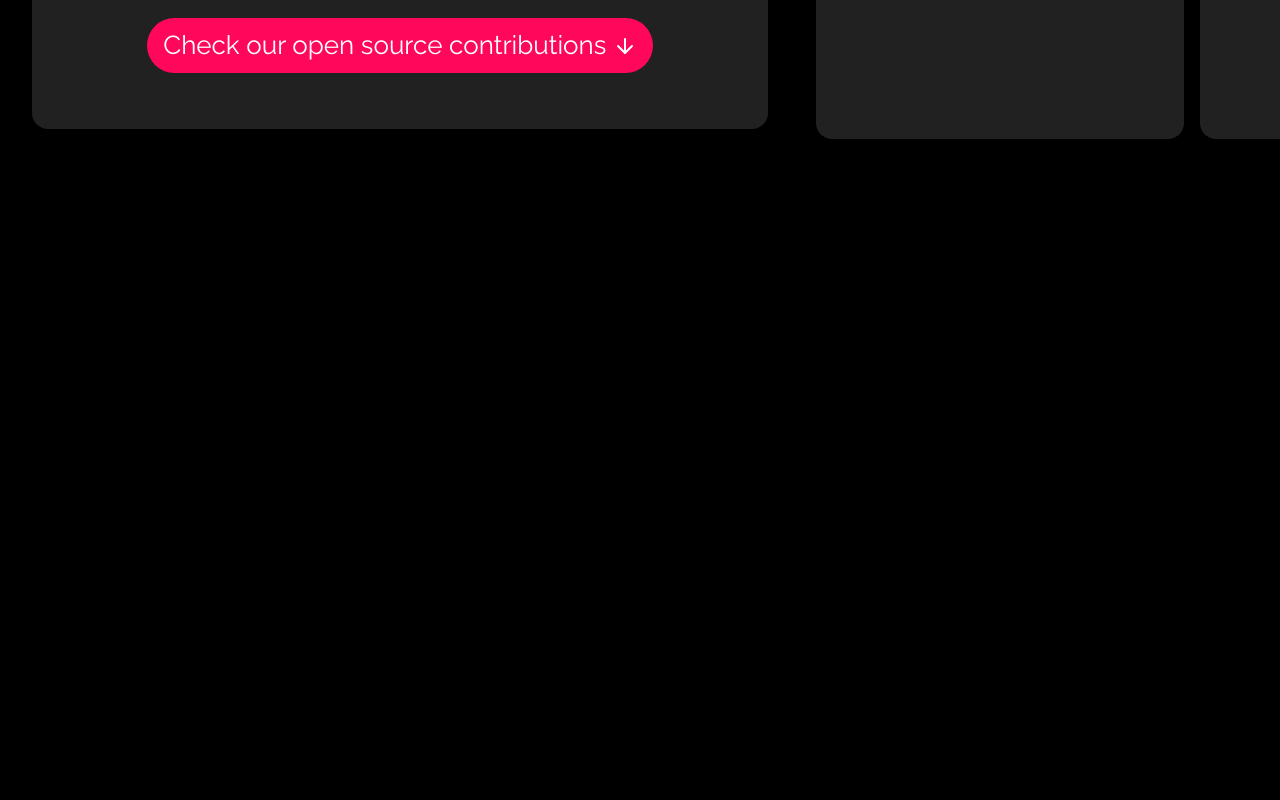
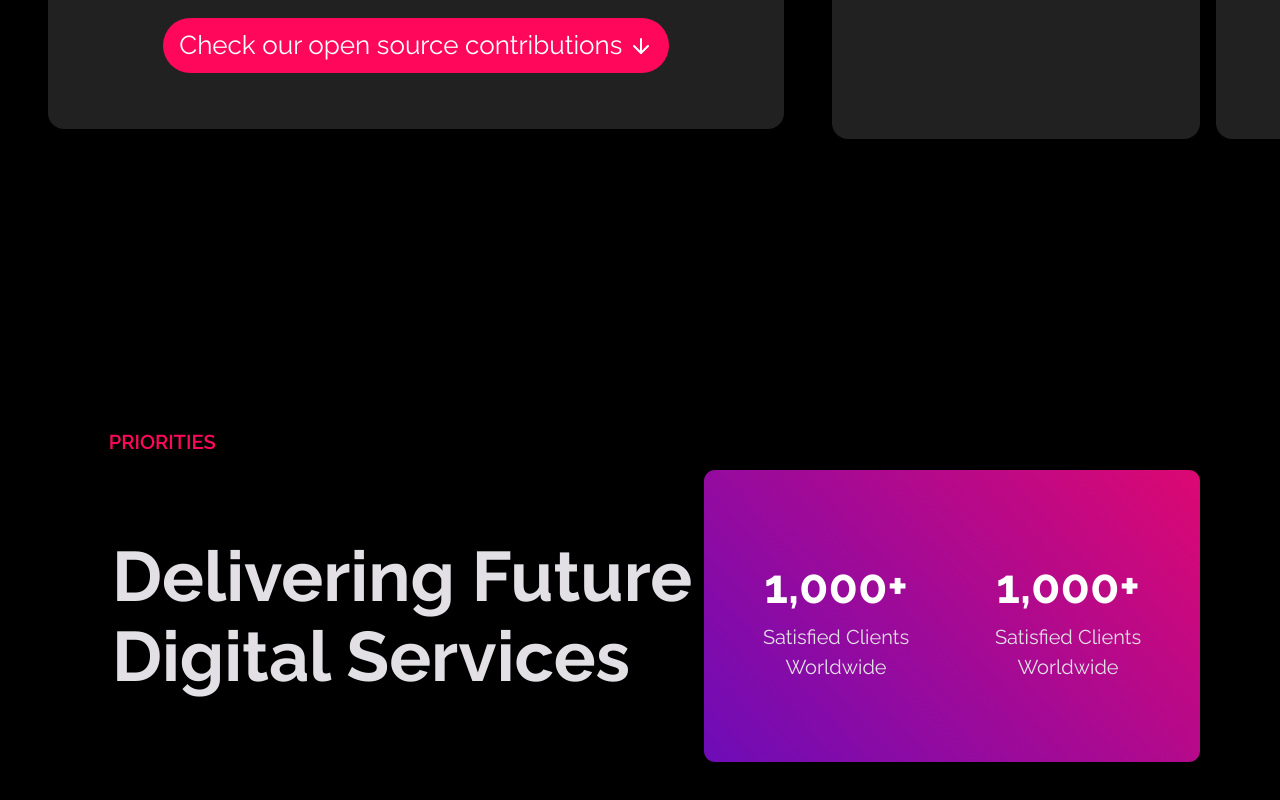
Before and after one commit to monobis/elasticmind-backup, a Next.js app: page / in a window 1280 px wide. Shown: the part 2045-2845 px from the top of the page. Before the commit the page ends 2296 px from the top, so only its background shows below. Built offline with nearby package versions, Linux system fonts and the light colour scheme.

Commit message:
feat: :sparkles: Added our services content

```diff
--- a/src/app/page.module.css
+++ b/src/app/page.module.css
@@ -57,6 +57,7 @@
 
 .carousel {
   margin-top: 12.5rem;
+  margin-inline-start: 1rem;
 }
 
 .titleCarousel {
@@ -88,3 +89,62 @@
   display: flex;
   justify-content: space-between;
 }
+
+.ourServices {
+  margin-top: 16rem;
+  padding-inline-start: 4rem;
+  padding-inline-end: 2rem;
+  max-width: 140rem;
+}
+
+.ourServicesContent {
+  display: flex;
+  justify-content: space-between;
+  padding-inline: 3rem;
+}
+
+.ourServicesTitle {
+  display: flex;
+  text-align: start;
+  align-items: center;
+  font-size: var(--font-size-3xl);
+  color: var(--color-gray-100);
+  font-weight: 700;
+  max-width: 37rem;
+  line-height: 5rem;
+}
+
+.numberData {
+  display: flex;
+  justify-content: space-between;
+  text-align: center;
+  width: 46rem;
+  padding-inline: 1rem;
+  padding-block: 5rem;
+  background: rgb(109, 12, 183);
+  background: linear-gradient(
+    47deg,
+    rgba(109, 12, 183, 1) 0%,
+    rgba(220, 8, 114, 1) 100%
+  );
+  color: var(--color-white);
+  font-size: var(--font-size-xl);
+  font-weight: bold;
+  border-radius: 0.7rem;
+}
+
+.numberDataContent {
+  display: flex;
+  flex-direction: column;
+  width: 50%;
+}
+
+.clientsNumber {
+  font-size: var(--font-size-2xl);
+}
+
+.clientsText {
+  font-size: var(--font-size-md);
+  font-weight: 400;
+  color: var(--color-gray-100);
+}
--- a/src/app/page.tsx
+++ b/src/app/page.tsx
@@ -138,6 +138,34 @@ export default function Home() {
             </motion.div>
           </Carousel>
         </div>
+
+        <div className={styles.ourServices}>
+          <h2 className={styles.titleCarousel}>Priorities</h2>
+          <div className={styles.ourServicesContent}>
+            <h1 className={styles.ourServicesTitle}>
+              Delivering Future Digital Services
+            </h1>
+            <div className={styles.numberData}>
+              <div className={styles.numberDataContent}>
+                <span className={styles.clientsNumber}>
+                  1,000<span>+</span>
+                </span>
+                <span className={styles.clientsText}>
+                  Satisfied Clients Worldwide
+                </span>
+              </div>
+
+              <div className={styles.numberDataContent}>
+                <span className={styles.clientsNumber}>
+                  1,000<span>+</span>
+                </span>
+                <span className={styles.clientsText}>
+                  Satisfied Clients Worldwide
+                </span>
+              </div>
+            </div>
+          </div>
+        </div>
       </section>
     </main>
   );
```
